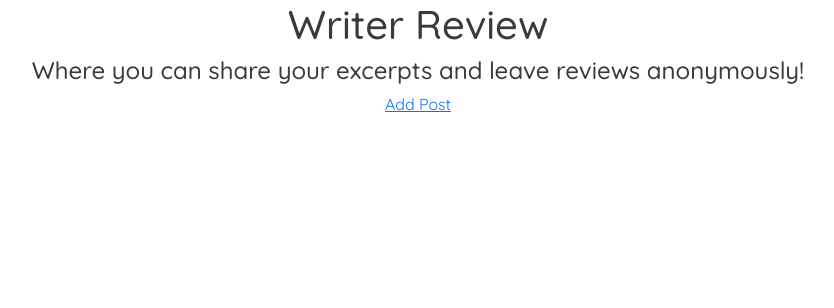
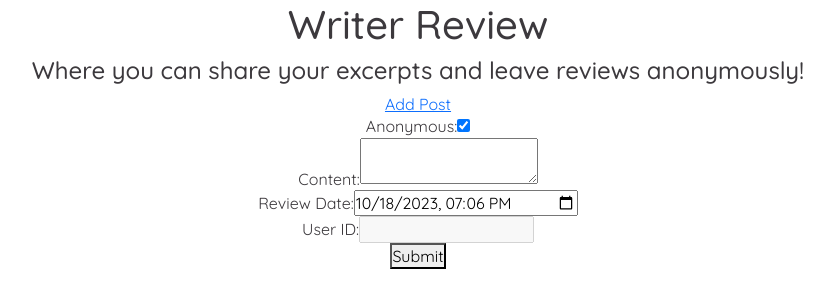
Before and after one commit to ruchaj/WriterReviewApp, a React (Create React App) app in the folder frontend/writerreviewapp/: page /review/1 in a window 1280 px wide. Shown: the top 308 px of the page, without its empty margins (222-1056 px from the left). Built offline with nearby package versions, Linux system fonts and the light colour scheme.

Commit message:
Added userContext for login on an overarching scale, set up update

```diff
--- a/frontend/writerreviewapp/package.json
+++ b/frontend/writerreviewapp/package.json
@@ -3,6 +3,7 @@
   "version": "0.1.0",
   "private": true,
   "dependencies": {
+    "@chatscope/chat-ui-kit-react": "^1.10.1",
     "@testing-library/jest-dom": "^5.17.0",
     "@testing-library/react": "^13.4.0",
     "@testing-library/user-event": "^13.5.0",
@@ -11,6 +12,7 @@
     "firebase": "^10.5.0",
     "quill": "^1.3.7",
     "react": "^18.2.0",
+    "react-chatbot-kit": "^2.1.2",
     "react-dom": "^18.2.0",
     "react-draft-wysiwyg": "^1.15.0",
     "react-quill": "^2.0.0",
--- a/frontend/writerreviewapp/src/AddPosts.js
+++ b/frontend/writerreviewapp/src/AddPosts.js
@@ -1,23 +1,33 @@
 import React, { useState, useEffect } from 'react';
 import db from './Firebase';
-import { useNavigate } from 'react-router-dom';
+import { useNavigate, useLocation } from 'react-router-dom';
 import { addDoc, collection, serverTimestamp, updateDoc, doc } from 'firebase/firestore';
 import 'bootstrap/dist/css/bootstrap.min.css';
 import ReactQuill from 'react-quill';
 import 'react-quill/dist/quill.snow.css';
+import { useUserContext } from './UserContext';
+
 const AddPost = ({ post }) => {
+  const formatPostDate = (timestamp) => {
+    const date = new Date(timestamp.seconds * 1000);
+    return date.toLocaleString();
+  };
+  const location = useLocation();
+  const { user } = useUserContext();
+
   const [formData, setFormData] = useState({
     anonymous: true,
     genre_id: '',
     title: '',
-    user_id: '',
+    user_id: user ? user.email : '',
     content: '',
+    post_date: serverTimestamp(),
   });
   const navigate = useNavigate();
-
   useEffect(() => {
     if (post) {
       setFormData({ ...post });
+      post.post_date = serverTimestamp();
     }
   }, [post]);
 
@@ -31,13 +41,23 @@ const AddPost = ({ post }) => {
         const postDoc = doc(postsCollection, post.id);
         await updateDoc(postDoc, {
           ...formData,
-          post_date: serverTimestamp(),
+          post_date: formatPostDate(serverTimestamp()),
         });
         console.log('Post updated successfully!');
+        setFormData({
+            anonymous: true,
+            genre_id: '',
+            title: '',
+            user_id: '',
+            content: '',
+          });
+
+          navigate('/');
+
       } else {
         await addDoc(postsCollection, {
           ...formData,
-          post_date: serverTimestamp(),
+          post_date: formatPostDate(serverTimestamp()),
         });
         console.log('Post added successfully!');
       }
--- a/frontend/writerreviewapp/src/AddReview.js
+++ b/frontend/writerreviewapp/src/AddReview.js
@@ -1,14 +1,17 @@
 import React, { useState } from 'react';
 import db from './Firebase';
 import { addDoc, collection } from 'firebase/firestore';
-import { useNavigate } from 'react-router-dom';
+import { useNavigate, useParams } from 'react-router-dom';
+import { useUserContext } from './UserContext';
 const AddReview = () => {
+    const { postId } = useParams();
+    console.log(postId);
     const [anonymous, setAnonymous] = useState(true);
     const [content, setContent] = useState('');
-    const [review_date, setReviewDate] = useState(new Date('October 17, 2023 12:32:14 GMT-0700'));
-    const [user_id] = useState('bmaNahLNe2wuqxRln60C');
-    const [post_id, setPostId] = useState('');
+    const [review_date, setReviewDate] = useState(new Date().toISOString().slice(0, -8));
+    const { user } = useUserContext();
     const navigate = useNavigate();
+
     const handleSubmit = async (event) => {
         event.preventDefault();
 
@@ -17,9 +20,9 @@ const AddReview = () => {
             await addDoc(reviewsCollection, {
                 anonymous,
                 content,
-                post_id,
-                review_date,
-                user_id,
+                post_id: postId,
+                review_date: new Date(review_date),
+                user_id: user ? user.email : '',
             });
 
             console.log('Review added successfully!');
@@ -29,8 +32,7 @@ const AddReview = () => {
 
         setAnonymous(true);
         setContent('');
-        setReviewDate(new Date('October 17, 2023 12:32:14 GMT-0700'));
-        setPostId('');
+        setReviewDate(new Date().toISOString().slice(0, -8));
         navigate('/');
     };
 
@@ -47,18 +49,13 @@ const AddReview = () => {
             </label>
             <br />
             <label>
-                Review Name:
-                <input type="text" value={post_id} onChange={(e) => setPostId(e.target.value)} />
-            </label>
-            <br />
-            <label>
                 Review Date:
-                <input type="datetime-local" value={review_date.toISOString().slice(0, -8)} onChange={(e) => setReviewDate(new Date(e.target.value))} />
+                <input type="datetime-local" value={review_date} onChange={(e) => setReviewDate(e.target.value)} />
             </label>
             <br />
             <label>
                 User ID:
-                <input type="text" value={user_id} disabled />
+                <input type="text" value={user ? user.email : ''} disabled />
             </label>
             <br />
             <button type="submit">Submit</button>
--- a/frontend/writerreviewapp/src/App.js
+++ b/frontend/writerreviewapp/src/App.js
@@ -22,7 +22,7 @@ function App() {
           <Route exact path="/" element={<Posts />} />
           <Route path="/Login" element={<Login />} />
           <Route path="/add" element={<AddPosts />} />
-          <Route path="/review" element={<AddReview />} />
+          <Route path="/review/:postId" element={<AddReview />} />
           <Route path="/signup" element={<AddAuthor />} />
         </Routes>
 
--- a/frontend/writerreviewapp/src/Login.js
+++ b/frontend/writerreviewapp/src/Login.js
@@ -1,33 +1,38 @@
-import React, { useState } from "react";
-import { collection, query, where, getDocs } from "firebase/firestore";
-import { Link, useNavigate } from "react-router-dom";
-import db from "./Firebase";
+import React, { useState } from 'react';
+import { collection, query, where, getDocs } from 'firebase/firestore';
+import { Link, useNavigate } from 'react-router-dom';
+import db from './Firebase';
+import { useUserContext } from './UserContext';
 
 const Login = () => {
-  const [username, setUsername] = useState("");
-  const [password, setPassword] = useState("");
-  const [error, setError] = useState("");
+  const { setUser } = useUserContext();
+  const [username, setUsername] = useState('');
+  const [password, setPassword] = useState('');
+  const [error, setError] = useState('');
   const navigate = useNavigate();
 
   const handleLogin = async (e) => {
     e.preventDefault();
 
-    const authorsCollection = collection(db, "authors");
-    const q = query(authorsCollection, where("username", "==", username), where("password", "==", password));
+    const authorsCollection = collection(db, 'authors');
+    const q = query(authorsCollection, where('username', '==', username), where('password', '==', password));
 
     try {
       const querySnapshot = await getDocs(q);
 
       if (querySnapshot.size === 1) {
-        navigate("/");
+        const user = querySnapshot.docs[0].data();
+        setUser(user);
+        navigate('/');
       } else {
-        setError("Invalid username or password");
+        setError('Invalid username or password');
       }
     } catch (error) {
-      console.error("Error checking login credentials:", error);
-      setError("An error occurred while checking your credentials");
+      console.error('Error checking login credentials:', error);
+      setError('An error occurred while checking your credentials');
     }
   };
+
 
   return (
     <div className="container">
--- a/frontend/writerreviewapp/src/Posts.js
+++ b/frontend/writerreviewapp/src/Posts.js
@@ -68,7 +68,7 @@ const Posts = () => {
 
     return (
         <div className="container card-container">
-            {updatePostData && <AddPosts updatePostData={updatePostData} />}
+            {updatePostData && <AddPosts post={updatePostData} />}
             {posts.map((post) => (
                 <div className="card mb-4 custom-card" key={post.id}>
                     <h5 className="genre">Genre: {post.genre_id}</h5>
@@ -79,7 +79,7 @@ const Posts = () => {
                     </div>
                     <div className="card-footer">
                         <h4>Reviews</h4>
-                        {reviews[post.title] && reviews[post.title].map((review, index) => (
+                        {reviews[post.id] && reviews[post.id].map((review, index) => (
                             <div key={index} className="review">
                                 <p className="review-content">{review.content}</p>
                             </div>
--- /dev/null
+++ b/frontend/writerreviewapp/src/UserContext.js
@@ -0,0 +1,17 @@
+import React, { createContext, useContext, useState } from 'react';
+
+const UserContext = createContext();
+
+export const useUserContext = () => {
+  return useContext(UserContext);
+};
+
+export const UserProvider = ({ children }) => {
+  const [user, setUser] = useState(null);
+
+  return (
+    <UserContext.Provider value={{ user, setUser }}>
+      {children}
+    </UserContext.Provider>
+  );
+};
--- a/frontend/writerreviewapp/src/index.js
+++ b/frontend/writerreviewapp/src/index.js
@@ -1,17 +1,13 @@
 import React from 'react';
-import ReactDOM from 'react-dom/client';
-import './index.css';
+import ReactDOM from 'react-dom';
 import App from './App';
-import reportWebVitals from './reportWebVitals';
+import { UserProvider } from './UserContext'; // Import the UserProvider
 
-const root = ReactDOM.createRoot(document.getElementById('root'));
-root.render(
+ReactDOM.render(
   <React.StrictMode>
-    <App />
-  </React.StrictMode>
+    <UserProvider>
+      <App />
+    </UserProvider>
+  </React.StrictMode>,
+  document.getElementById('root')
 );
-
-// If you want to start measuring performance in your app, pass a function
-// to log results (for example: reportWebVitals(console.log))
-// or send to an analytics endpoint. Learn more: https://bit.ly/CRA-vitals
-reportWebVitals();
```
Also changed, not shown: 1 other file (tests, documents, lock files or other folders).
